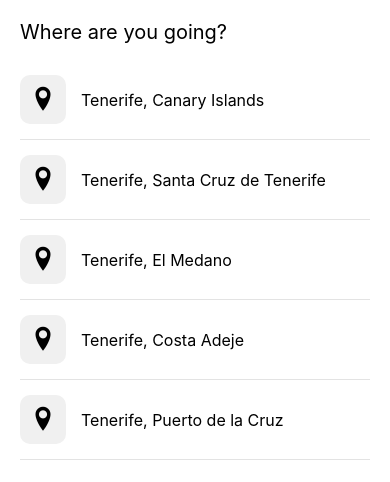
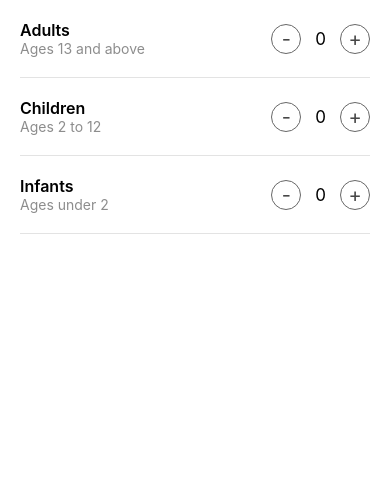
Before and after one commit to anika121/Airbnb, a React Native app: screen / in a window 390 px wide. Shown: the top 482 px of the page. Built offline with nearby package versions, Linux system fonts and the light colour scheme.

Commit message:
Guest picker screen done

```diff
--- a/App.js
+++ b/App.js
@@ -18,6 +18,7 @@
 import DestinationSearchScreen from './src/screens/DestinationSearch';
 
 import feed from './assets/data/feed'
+import GuestsScreen from './src/screens/Guests';
 
 const post2 = feed[1];
 const App: () => React$Node = () => {
@@ -28,7 +29,8 @@
 				{/* <HomeScreen /> */}
 				{/* <Post post={post2} /> */}
 				{/* <SearchResultsScreen /> */}
-				<DestinationSearchScreen />
+				{/* <DestinationSearchScreen /> */}
+				<GuestsScreen />
 			</SafeAreaView>
         </>
     );
--- /dev/null
+++ b/src/screens/Guests/index.js
@@ -0,0 +1,83 @@
+import React, { useState } from 'react';
+import {Pressable, Text, View} from 'react-native';
+
+import styles from './styles';
+
+const GuestsScreen = () => {
+	const [adults, setAdults] = useState(0)
+	const [children, setChildren] = useState(0)
+	const [infants, setInfants] = useState(0)
+
+    return (
+        <View>
+            <View
+                style={styles.row}>
+                <View>
+                    <Text style={{fontWeight: '600', fontSize: 16}}>
+                        Adults
+                    </Text>
+                    <Text style={{color: '#8d8d8d'}}>Ages 13 and above</Text>
+                </View>
+                <View style={{ flexDirection: 'row', alignItems: 'center' }}>
+                    <Pressable
+                        onPress={() => setAdults(Math.max(0, adults - 1))}
+                        style={styles.button}>
+                        <Text style={{ fontSize: 20, color: '#474747' }}>-</Text>
+                    </Pressable>
+                    <Text style={{ marginHorizontal: 14, fontSize: 17 }}>{adults}</Text>
+                    <Pressable
+                        onPress={() => setAdults(adults + 1)}
+                        style={styles.button}>
+                        <Text style={{ fontSize: 20, color: '#474747' }}>+</Text>
+                    </Pressable>
+                </View>
+            </View>
+			<View
+                style={styles.row}>
+                <View>
+                    <Text style={{fontWeight: '600', fontSize: 16}}>
+                        Children
+                    </Text>
+                    <Text style={{color: '#8d8d8d'}}>Ages 2 to 12</Text>
+                </View>
+                <View style={{ flexDirection: 'row', alignItems: 'center' }}>
+                    <Pressable
+                        onPress={() => setChildren(Math.max(0, children - 1))}
+                        style={styles.button}>
+                        <Text style={{ fontSize: 20, color: '#474747' }}>-</Text>
+                    </Pressable>
+                    <Text style={{ marginHorizontal: 14, fontSize: 17 }}>{children}</Text>
+                    <Pressable
+                        onPress={() => setChildren(children + 1)}
+                        style={styles.button}>
+                        <Text style={{ fontSize: 20, color: '#474747' }}>+</Text>
+                    </Pressable>
+                </View>
+            </View>
+			<View
+                style={styles.row}>
+                <View>
+                    <Text style={{fontWeight: '600', fontSize: 16}}>
+                        Infants
+                    </Text>
+                    <Text style={{color: '#8d8d8d'}}>Ages under 2</Text>
+                </View>
+                <View style={{ flexDirection: 'row', alignItems: 'center' }}>
+                    <Pressable
+                        onPress={() => setInfants(Math.max(0, infants - 1))}
+                        style={styles.button}>
+                        <Text style={{ fontSize: 20, color: '#474747' }}>-</Text>
+                    </Pressable>
+                    <Text style={{ marginHorizontal: 14, fontSize: 17 }}>{infants}</Text>
+                    <Pressable
+                        onPress={() => setInfants(infants + 1)}
+                        style={styles.button}>
+                        <Text style={{ fontSize: 20, color: '#474747' }}>+</Text>
+                    </Pressable>
+                </View>
+            </View>
+        </View>
+    );
+};
+
+export default GuestsScreen;
--- /dev/null
+++ b/src/screens/Guests/styles.js
@@ -0,0 +1,23 @@
+import { StyleSheet } from "react-native";
+
+const styles = StyleSheet.create({
+	button: {
+		borderWidth: 1,
+		width: 30,
+		height: 30,
+		borderRadius: 15,
+		borderColor: '#676767',
+		justifyContent: "center",
+		alignItems: 'center'
+	},
+	row: {
+		flexDirection: 'row',
+		justifyContent: 'space-between',
+		borderBottomWidth: 1,
+		borderColor: '#e3e3e3',
+		paddingVertical: 20,
+		marginHorizontal: 20
+	}
+})
+
+export default styles
```
